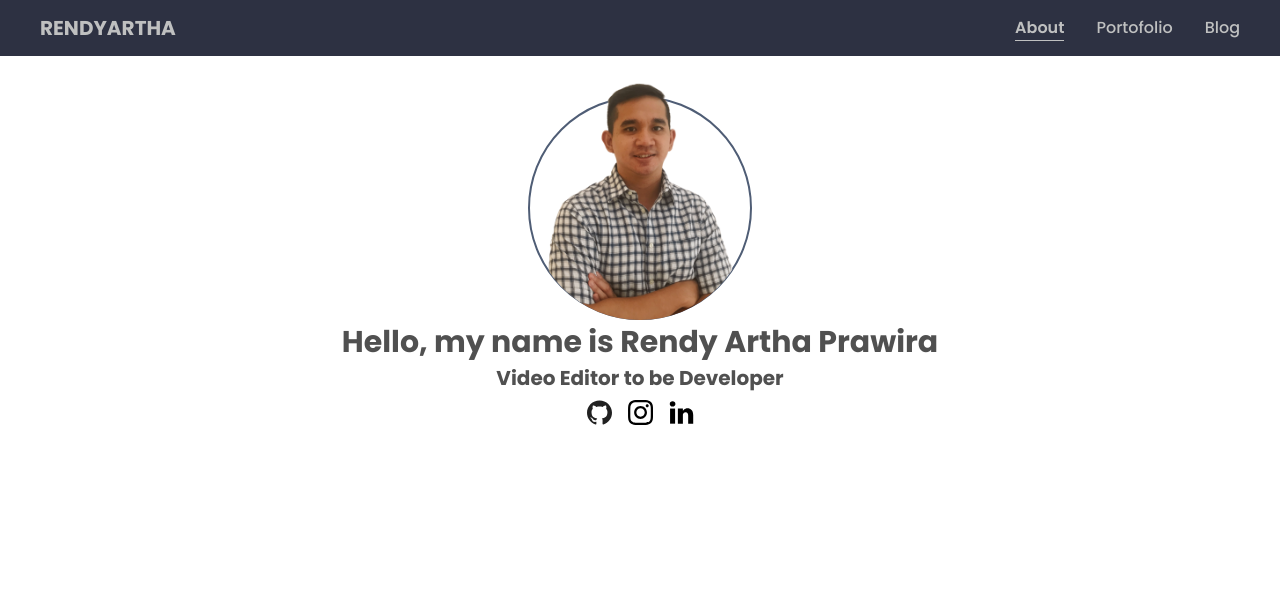
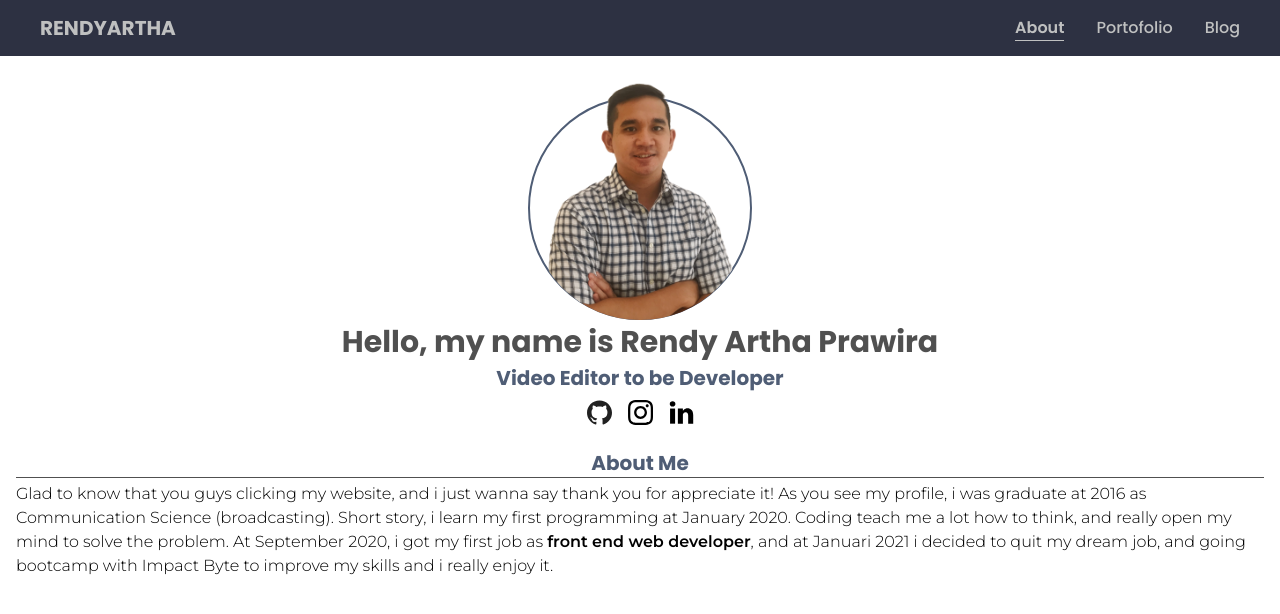
Before and after one commit to RendyArthaP/websiteportofolio, a React (Create React App) app: page /about in a window 1280 px wide. Shown: the top 614 px of the page. Built offline with nearby package versions, Linux system fonts and the light colour scheme.

Commit message:
about me

```diff
--- a/public/index.html
+++ b/public/index.html
@@ -5,7 +5,7 @@
     <link rel="icon" href="%PUBLIC_URL%/favicon.ico" />
     <meta name="viewport" content="width=device-width, initial-scale=1" />
     <link rel="preconnect" href="https://fonts.gstatic.com">
-    <link href="https://fonts.googleapis.com/css2?family=Poppins:wght@100;200;300;400;500;600;700;800&display=swap" rel="stylesheet">
+    <link href="https://fonts.googleapis.com/css2?family=Montserrat:wght@100;200;300;400;500;600;700;800&family=Poppins:wght@100;200;300;400;500;600;700;800&display=swap" rel="stylesheet">
     <meta name="theme-color" content="#000000" />
     <meta
       name="description"
--- a/src/pages/About.js
+++ b/src/pages/About.js
@@ -17,9 +17,9 @@ const About = () => {
             className="rounded-full self-center -mt-4"
           />
         </div>
-        <div>
+        <div className="mx-4">
           <h1 className="font-bold font-poppins text-xl text-basic my-1 lg:text-3xl">Hello, my name is Rendy Artha Prawira</h1>
-          <h2 className="font-bold font-poppins text-md text-basic my-1 lg:text-xl">Video Editor to be Developer</h2>
+          <h2 className="font-bold font-poppins text-md text-title my-1 lg:text-xl">Video Editor to be Developer</h2>
         </div>
         <div className="flex flex-row my-1">
           <div className="mr-2">
@@ -32,6 +32,17 @@ const About = () => {
             <Linkedin />
           </div>
         </div>
+        <div className="px-4 flex flex-col">
+          <h2 className="font-bold font-poppins text-md text-title my-1 lg:text-xl border-b border-basic pt-4">About Me</h2>
+          <span className="text-left font-montserrat font-light text-base">
+            Glad to know that you guys clicking my website, and i just wanna say thank you for
+            appreciate it! As you see my profile, i was graduate at 2016 as Communication Science
+            (broadcasting). Short story, i learn my first programming at January 2020. Coding teach
+            me a lot how to think, and really open my mind to solve the problem. At September 2020,
+            i got my first job as <b className="font-semibold">front end web developer</b>, and at Januari 2021 i
+            decided to quit my dream job, and going bootcamp with Impact Byte to improve my skills and i really enjoy it.
+          </span>
+        </div>
       </div>
     </div>
   )
--- a/tailwind.config.js
+++ b/tailwind.config.js
@@ -18,7 +18,8 @@ module.exports = {
      },
      borderColor: theme => ({
       "profile": "#4F5D75",
-      "content": "#BFC0C0"
+      "content": "#BFC0C0",
+      "basic": "#505050"
      }),
      fontFamily: {
       poppins: ["Poppins", "sans-serif"],
```
